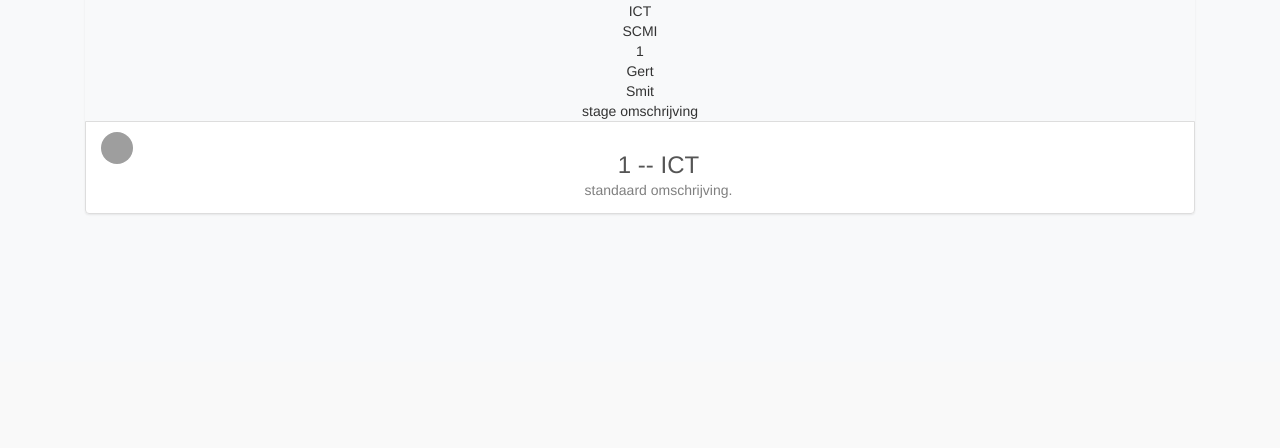
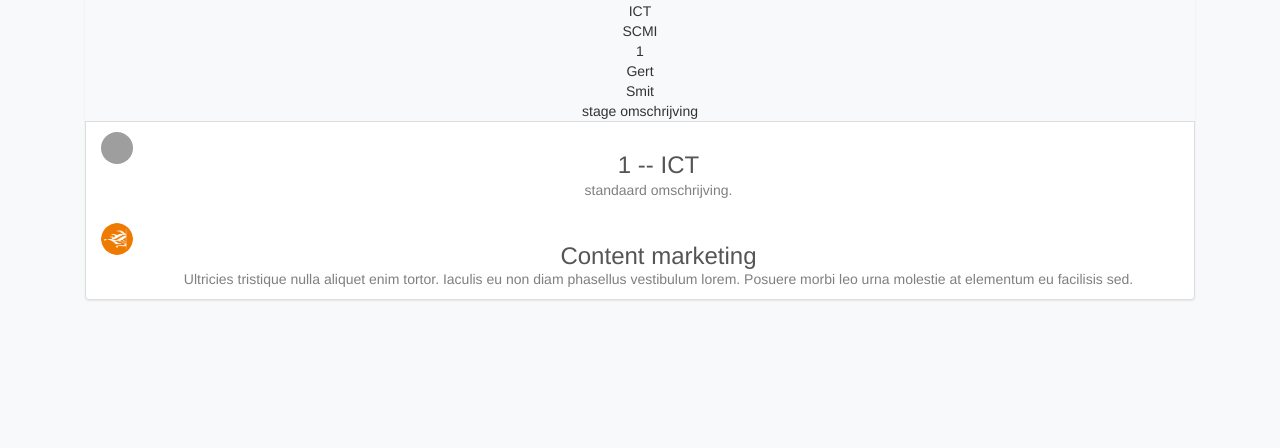
Before and after one commit to KickingAnimal/webtech-pagina, a Flask app: page /stages in a window 1280 px wide. Shown: the part 815-1263 px from the top of the page. Before the commit the page ends 1030 px from the top, so only its background shows below. Run offline with Flask 2, Linux system fonts and the light colour scheme; data comes from the database, SQL or seed files in the repository; some libraries are stand-ins or nearby versions; grey boxes are pictures that could not be loaded.

Commit message:
added stage thing back

```diff
--- a/templates/stages.html
+++ b/templates/stages.html
@@ -28,5 +28,16 @@
       <small class="opacity-50 text-nowrap"> </small>
     </div>
   </a>
+
+  <a href="#" class="list-group-item list-group-item-action d-flex gap-3 py-3" aria-current="true">
+    <img src="../static/media/Hanze_Cirkel.png" alt="twbs" width="32" height="32" class="rounded-circle flex-shrink-0">
+    <div class="d-flex gap-2 w-100 justify-content-center">
+      <div>
+        <h3 class="mb-0">Content marketing</h3>
+        <p class="mb-0 opacity-75">Ultricies tristique nulla aliquet enim tortor. Iaculis eu non diam phasellus vestibulum lorem. Posuere morbi leo urna molestie at elementum eu facilisis sed. </p>
+      </div>
+      <small class="opacity-50 text-nowrap"> </small>
+    </div>
+  </a>
 </div>
 {% endblock %}
```
